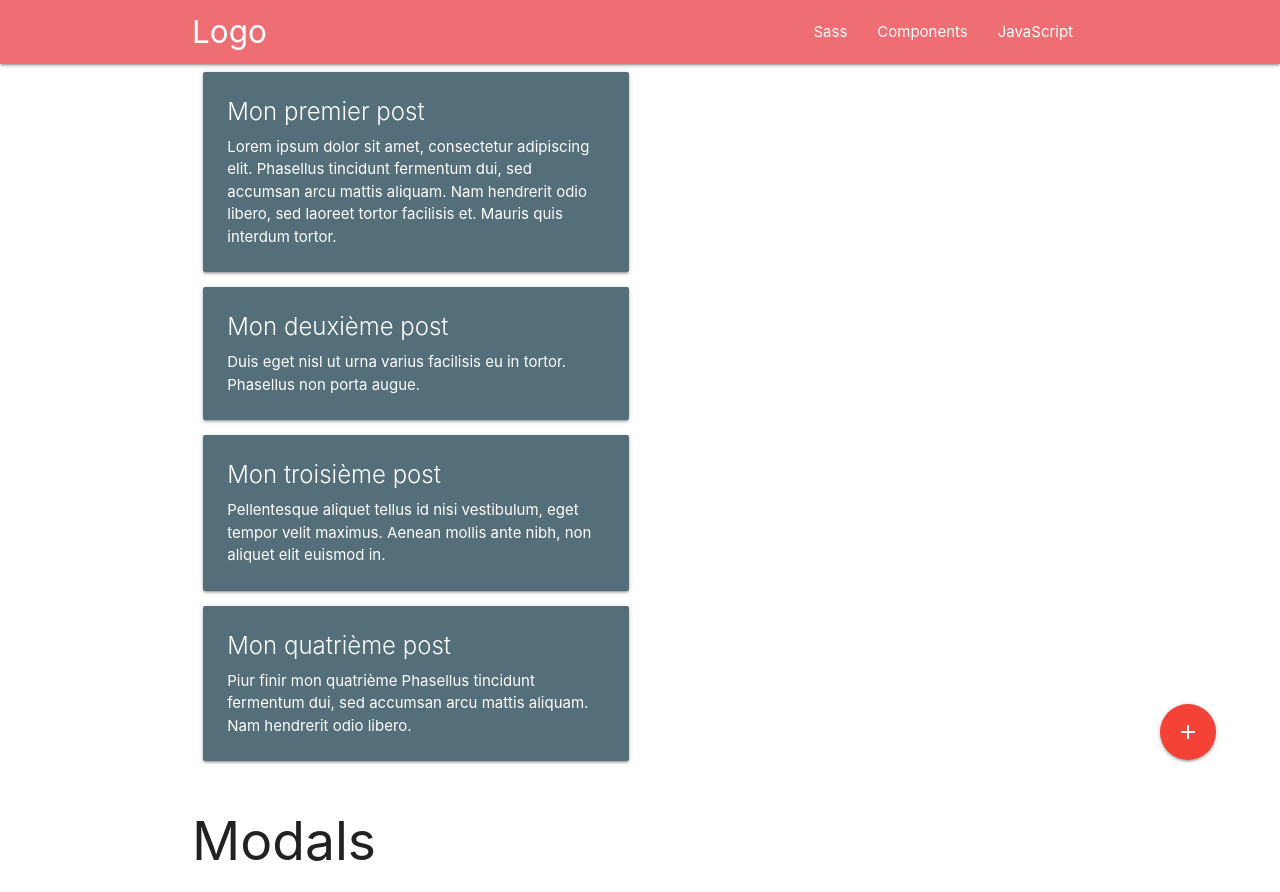
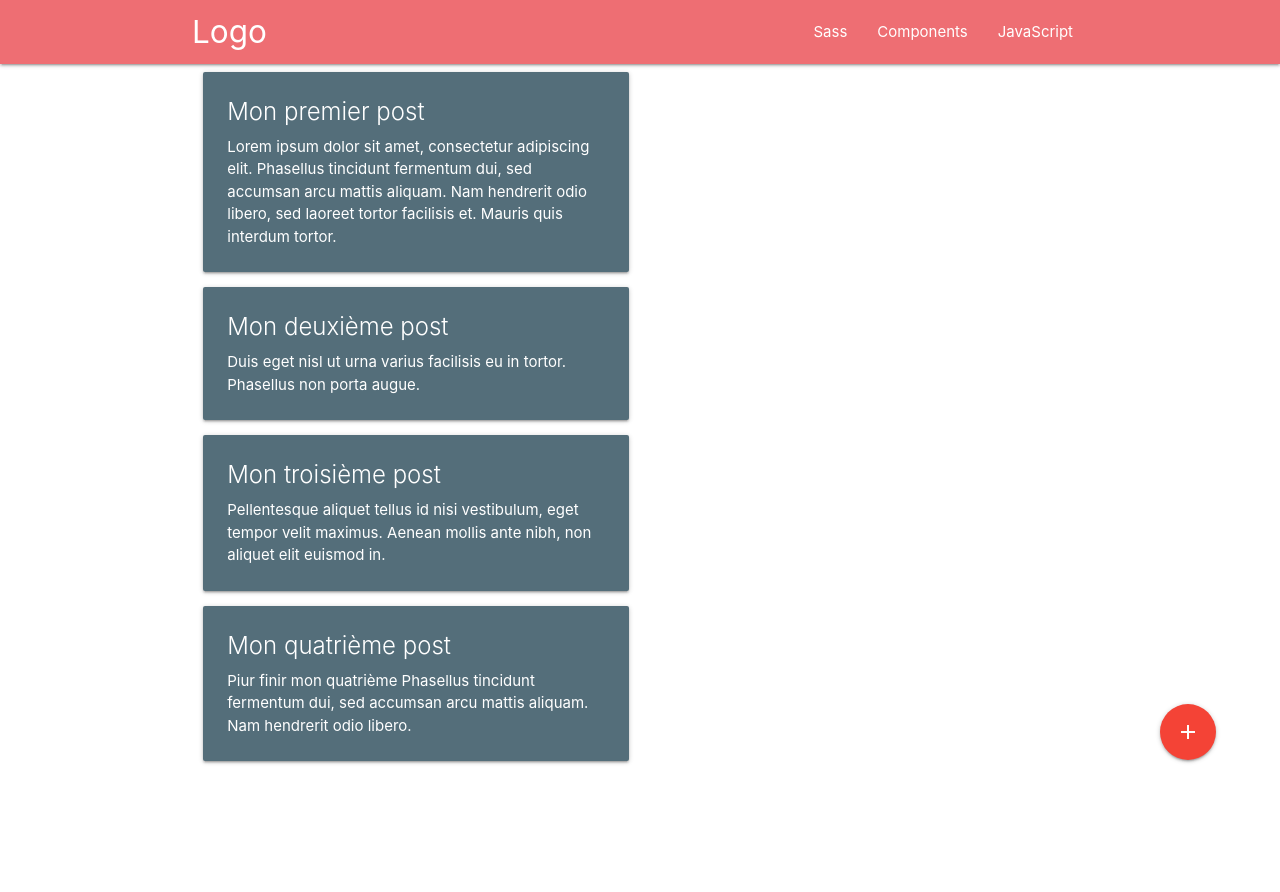
Before and after one commit to samir-ben/blogtest, an Angular app: page / in a window 1280 px wide. After the commit the page ends 800 px from the top, so only its background shows below. Built offline with nearby package versions, Linux system fonts and the light colour scheme.

Commit message:
modif : modal component
- delete h2 tag

```diff
--- a/src/app/modal/modal.component.html
+++ b/src/app/modal/modal.component.html
@@ -1,5 +1,4 @@
 <div class="container">
-  <h2>Modals</h2>
   <div id="terms" class="modal">
     <div class="modal-content">
       <h4>Terms & Conditions</h4>
```
